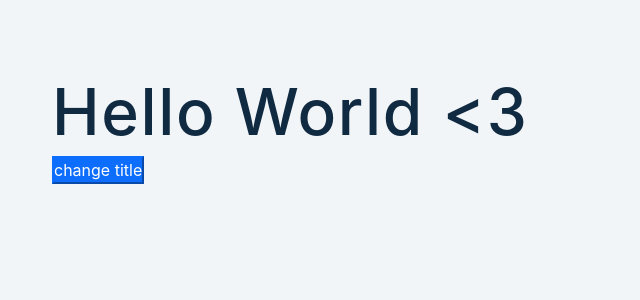
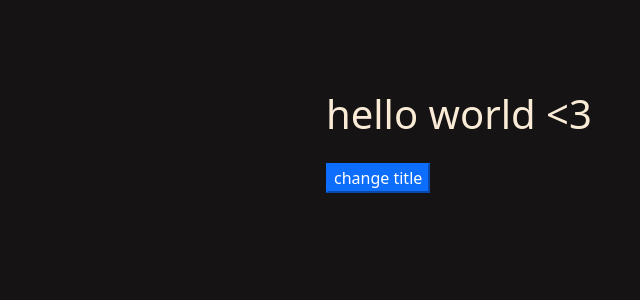
Before and after one commit to KiarashYavari/react_codes, a React (Create React App) app: page / in a window 1280 px wide. Shown: the top 300 px of the page, without its empty margins (12-652 px from the left). Built offline with nearby package versions, Linux system fonts and the light colour scheme.

Commit message:
add scss and bootstrap for styling

```diff
--- a/src/index.css
+++ b/src/index.css
@@ -1,320 +1,16 @@
-/*
-===============
-Variables
-===============
-*/
-
-:root {
-  /* dark shades of primary color*/
-  --clr-primary-1: hsl(205, 86%, 17%);
-  --clr-primary-2: hsl(205, 77%, 27%);
-  --clr-primary-3: hsl(205, 72%, 37%);
-  --clr-primary-4: hsl(205, 63%, 48%);
-  /* primary/main color */
-  --clr-primary-5: hsl(205, 78%, 60%);
-  /* lighter shades of primary color */
-  --clr-primary-6: hsl(205, 89%, 70%);
-  --clr-primary-7: hsl(205, 90%, 76%);
-  --clr-primary-8: hsl(205, 86%, 81%);
-  --clr-primary-9: hsl(205, 90%, 88%);
-  --clr-primary-10: hsl(205, 100%, 96%);
-  /* darkest grey - used for headings */
-  --clr-grey-1: hsl(209, 61%, 16%);
-  --clr-grey-2: hsl(211, 39%, 23%);
-  --clr-grey-3: hsl(209, 34%, 30%);
-  --clr-grey-4: hsl(209, 28%, 39%);
-  /* grey used for paragraphs */
-  --clr-grey-5: hsl(210, 22%, 49%);
-  --clr-grey-6: hsl(209, 23%, 60%);
-  --clr-grey-7: hsl(211, 27%, 70%);
-  --clr-grey-8: hsl(210, 31%, 80%);
-  --clr-grey-9: hsl(212, 33%, 89%);
-  --clr-grey-10: hsl(210, 36%, 96%);
-  --clr-white: #fff;
-  --clr-red-dark: hsl(360, 67%, 44%);
-  --clr-red-light: hsl(360, 71%, 66%);
-  --clr-green-dark: hsl(125, 67%, 44%);
-  --clr-green-light: hsl(125, 71%, 66%);
-  --clr-black: #222;
-  --transition: all 0.3s linear;
-  --spacing: 0.1rem;
-  --radius: 0.25rem;
-  --light-shadow: 0 5px 15px rgba(0, 0, 0, 0.1);
-  --dark-shadow: 0 5px 15px rgba(0, 0, 0, 0.4);
-  --max-width: 1170px;
-  --fixed-width: 450px;
-  --clr-orange-1: hsl(12, 83%, 98%);
-  --clr-orange-2: hsl(14, 91%, 95%);
-  --clr-orange-3: hsl(12, 89%, 89%);
-  --clr-orange-4: hsl(13, 87%, 82%);
-  --clr-orange-5: hsl(13, 88%, 68%);
-  --clr-orange-6: hsl(13, 88%, 55%);
-  --clr-orange-7: hsl(13, 74%, 49%);
-  --clr-orange-8: hsl(13, 74%, 33%);
-  --clr-orange-9: hsl(13, 73%, 25%);
-  --clr-orange-10: hsl(13, 73%, 16%);
-}
-/*
-===============
-Global Styles
-===============
-*/
-
-*,
-::after,
-::before {
-  margin: 0;
-  padding: 0;
-  box-sizing: border-box;
-}
 body {
-  font-family: -apple-system, BlinkMacSystemFont, 'Segoe UI', Roboto, Oxygen,
-    Ubuntu, Cantarell, 'Open Sans', 'Helvetica Neue', sans-serif;
-  background: var(--clr-grey-10);
-  color: var(--clr-grey-1);
-  line-height: 1.5;
-  font-size: 0.875rem;
-}
-ul {
-  list-style-type: none;
-}
-a {
-  text-decoration: none;
-}
-h1,
-h2,
-h3,
-h4 {
-  letter-spacing: var(--spacing);
-  text-transform: capitalize;
-  line-height: 1.25;
-  margin-bottom: 0.75rem;
-}
-h1 {
-  font-size: 3rem;
-}
-h2 {
-  font-size: 2rem;
-}
-h3 {
-  font-size: 1.25rem;
-}
-h4 {
-  font-size: 0.875rem;
-}
-p {
-  margin-bottom: 1.25rem;
-  color: var(--clr-grey-5);
-}
-@media screen and (min-width: 800px) {
-  h1 {
-    font-size: 4rem;
-  }
-  h2 {
-    font-size: 2.5rem;
-  }
-  h3 {
-    font-size: 1.75rem;
-  }
-  h4 {
-    font-size: 1rem;
-  }
-  body {
-    font-size: 1rem;
-  }
-  h1,
-  h2,
-  h3,
-  h4 {
-    line-height: 1;
-  }
-}
-/*  global classes */
-
-/* section */
-.section,
-.container {
-  width: 90vw;
-  margin: 0 auto;
-  max-width: var(--max-width);
+  background-color: rgb(21, 19, 19);
+  color: antiquewhite;
 }
 
-@media screen and (min-width: 992px) {
-  .section {
-    width: 95vw;
-  }
+.use-state-title {
+  margin-top: 7vw;
+  margin-left: 20vw;
 }
 
-.container {
-  text-align: center;
-  margin-top: 5rem;
-}
-.btn {
-  display: inline-block;
-  background: var(--clr-primary-5);
-  color: var(--clr-white);
-  padding: 0.25rem 0.75rem;
-  border-radius: var(--radius);
-  border-color: transparent;
-  text-transform: capitalize;
-  font-size: 1rem;
-  letter-spacing: var(--spacing);
-  margin-top: 2rem;
-  margin-left: 0.5rem;
-  margin-right: 0.5rem;
-  cursor: pointer;
-  transition: var(--transition);
-}
-.btn:hover {
-  background: var(--clr-primary-1);
-  color: var(--clr-primary-5);
-}
-.item {
-  background: var(--clr-white);
-  display: flex;
-  justify-content: space-between;
-  max-width: var(--fixed-width);
-  margin: 2rem auto;
-  align-items: center;
-  border-radius: var(--radius);
-}
-.item button,
-.item a {
-  background: transparent;
-  border-color: transparent;
-  color: var(--clr-primary-5);
-  letter-spacing: var(--spacing);
-  cursor: pointer;
-}
-.item {
-  padding: 1rem 2rem;
-}
-.item h4 {
-  margin-bottom: 0;
-}
-.item p {
-  margin-bottom: 0;
-}
-.modal {
-  position: absolute;
-  top: 2rem;
-  left: 50%;
-  transform: translateX(-50%);
-  background: var(--clr-white);
-  display: inline-block;
-  padding: 0.25rem 1rem;
-  border-radius: var(--radius);
-  text-transform: capitalize;
+.change-btn-title {
+  margin-top: 2vw;
+  margin-left: 20vw;
 }
 
-.modal p {
-  margin-bottom: 0;
-  color: var(--clr-red-dark);
-}
-.form {
-  background: var(--clr-white);
-  max-width: var(--fixed-width);
-  margin: 0 auto;
-  margin-bottom: 4rem;
-  padding: 1rem 2rem;
-  border-radius: var(--radius);
-}
-.form input {
-  background: var(--clr-grey-10);
-  border-color: transparent;
-  border-radius: var(--radius);
-  padding: 0.25rem 0.5rem;
-}
-.form-control {
-  margin: 0.5rem 0;
-  display: grid;
-  grid-template-columns: 100px 1fr;
-  align-items: center;
-}
-.form button {
-  display: inline-block;
-  background: var(--clr-black);
-  color: var(--clr-white);
-  border-color: transparent;
-  margin-top: 1rem;
-  letter-spacing: var(--spacing);
-  padding: 0.15rem 0.25rem;
-  text-transform: capitalize;
-  border-radius: var(--radius);
-  cursor: pointer;
-}
-.nav-links {
-  max-width: var(--fixed-width);
-  margin: 0 auto;
-  margin-bottom: 4rem;
-  display: grid;
-  grid-template-columns: repeat(3, 1fr);
-}
-.nav-links a {
-  color: var(--clr-grey-5);
-}
-.users {
-  display: grid;
-  grid-template-columns: repeat(auto-fit, minmax(300px, 1fr));
-  gap: 2rem;
-  margin: 3rem auto;
-}
-.users li {
-  width: 100%;
-  display: flex;
-  align-items: center;
-  background: var(--clr-white);
-  padding: 1rem 2rem;
-  border-radius: var(--radius);
-  text-align: left;
-}
-.users img {
-  width: 50px;
-  height: 50px;
-  border-radius: 50%;
-  margin-right: 1rem;
-}
-.users h4 {
-  margin-bottom: 0.15rem;
-}
-.users a {
-  color: var(--clr-grey-5);
-  text-transform: capitalize;
-}
-
-.products {
-  margin: 4rem 0;
-  display: grid;
-  gap: 2rem;
-}
-@media screen and (min-width: 576px) {
-  .products {
-    grid-template-columns: repeat(auto-fit, minmax(300px, 1fr));
-  }
-}
-.product {
-  background: var(--clr-white);
-  border-radius: var(--radius);
-}
-.product img {
-  border-top-left-radius: var(--radius);
-  border-top-right-radius: var(--radius);
-
-  width: 100%;
-  height: 15rem;
-  object-fit: cover;
-}
-.product h4 {
-  margin-top: 1rem;
-}
-
-.product button {
-  margin-bottom: 1rem;
-  background: var(--clr-primary-5);
-  border-radius: var(--radius);
-  border-color: transparent;
-  color: var(--clr-white);
-  padding: 0.25rem 0.5rem;
-  text-transform: capitalize;
-  cursor: pointer;
-}
+/*# sourceMappingURL=index.css.map */
--- /dev/null
+++ b/src/index.scss
@@ -0,0 +1,16 @@
+body {
+  background-color:rgb(21, 19, 19);
+  color:antiquewhite;
+}
+
+$left-margin : 20vw;
+
+.use-state-title{
+  margin-top: 7vw ;
+  margin-left: $left-margin ;
+}
+
+.change-btn-title{
+  margin-top: 2vw;
+  margin-left: $left-margin;
+}
```
Also changed, not shown: 1 other file (tests, documents, lock files or other folders).
